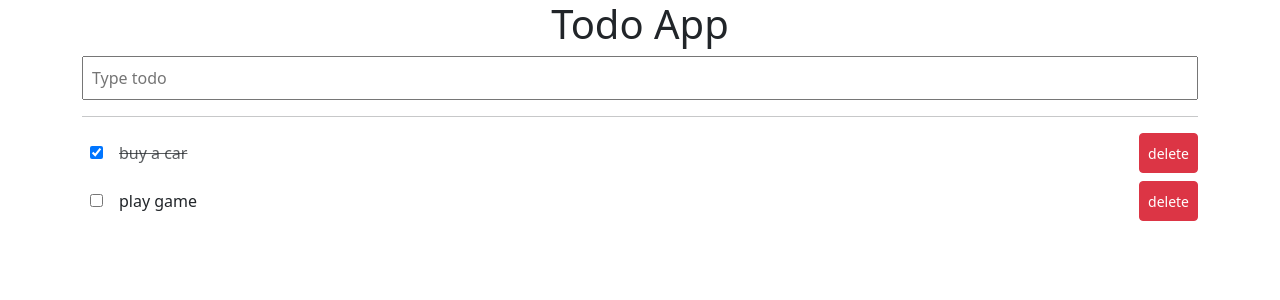
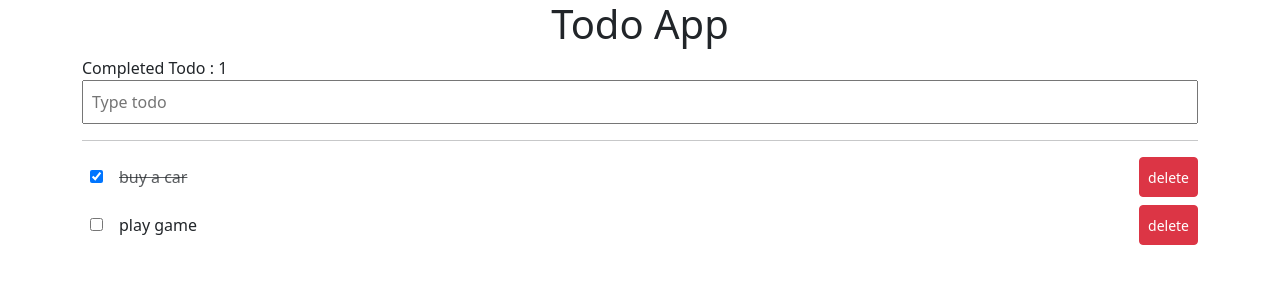
Before and after one commit to yunanjk/todo, a Vue app: page / in a window 1280 px wide. Shown: the top 300 px of the page. Built offline with nearby package versions, Linux system fonts and the light colour scheme.

Commit message:
todoList, addTodo, completedTodo 컴포넌트 추가

```diff
--- a/src/App.vue
+++ b/src/App.vue
@@ -1,19 +1,24 @@
 <template>
   <div class="container">
     <h1 class="text-center">Todo App</h1>
-    <input v-model="todoText" @keyup.enter="addTodo" type="text" class="w-100 p-2" placeholder="Type todo">
+    <CompletedTodo :todos="todos" />
+    <AddTodo @add-todo="addTodo" />
     <hr>
-    <Todo v-for="(todo, index) in todos" :key="index" :todo="todo" @toggle-checkbox="toggleCheckbox" @click-delete="clickDelete" />
+    <TodoList :todos="todos" @toggle-checkbox="toggleCheckbox" @click-delete="clickDelete" />
   </div>
 </template>
 
 <script>
-import Todo from "@/components/Todo.vue";
+import TodoList from "@/components/TodoList.vue";
+import AddTodo from "@/components/AddTodo.vue";
+import CompletedTodo from "@/components/CompletedTodo.vue";
 
 export default {
   name: "App",
   components: {
-    Todo
+    TodoList,
+    AddTodo,
+    CompletedTodo
   },
   data() {
     return {
@@ -25,12 +30,13 @@
     }
   },
   methods: {
-    addTodo(e) {
+    addTodo(value) {
       // console.log(e);
       // console.log(e.target.value);
+      console.log(value);
       this.todos.push({
         id: Math.random(),
-        text: e.target.value,
+        text: value,
         checked: false
       });
       this.todoText = "";
--- /dev/null
+++ b/src/components/AddTodo.vue
@@ -0,0 +1,18 @@
+<template>
+    <input v-model="todoText" @keyup.enter="addTodo" type="text" class="w-100 p-2" placeholder="Type todo">
+</template>
+
+<script>
+export default {
+    data() {
+        return {
+            todoText: ""
+        }
+    },
+    methods: {
+        addTodo(e) {
+            this.$emit("add-todo", e.target.value);
+        }
+    }
+}
+</script>
--- /dev/null
+++ b/src/components/CompletedTodo.vue
@@ -0,0 +1,19 @@
+<template>
+    <div>Completed Todo : {{ numberOfCompletedTodo }}</div>
+</template>
+
+<script>
+export default {
+    props: {
+        todos: {
+            type: Array,
+            required: true
+        }
+    },
+    computed: {
+        numberOfCompletedTodo() {
+            return this.todos.filter(todo => todo.checked).length;
+        }
+    }
+}
+</script>
--- /dev/null
+++ b/src/components/TodoList.vue
@@ -0,0 +1,27 @@
+<template>
+    <Todo v-for="(todo, index) in todos" :key="index" :todo="todo" @toggle-checkbox="toggleCheckbox" @click-delete="clickDelete" />
+</template>
+
+<script>
+import Todo from "@/components/Todo.vue";
+
+export default {
+    components: {
+        Todo
+    },
+    props: {
+        todos: {
+            type: Array,
+            required: true
+        }
+    },
+    methods: {
+        toggleCheckbox(value) {
+            this.$emit("toggle-checkbox", value);
+        },
+        clickDelete(todoId) {
+            this.$emit("click-delete", todoId);
+        }
+    }
+}
+</script>
```
